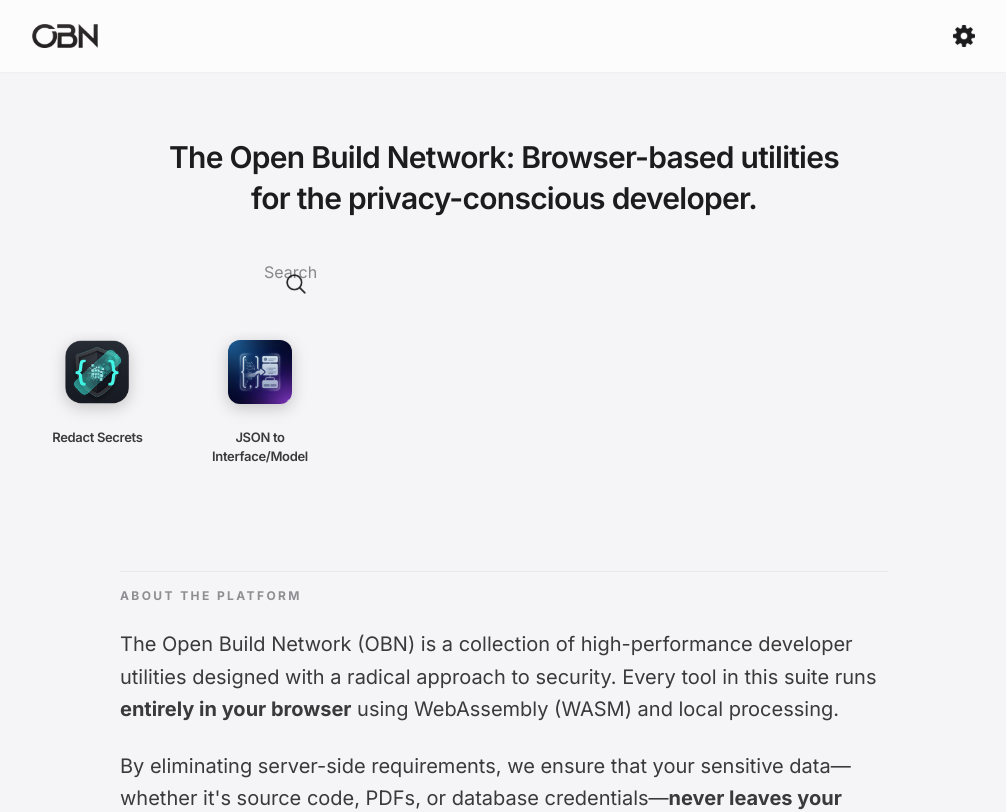
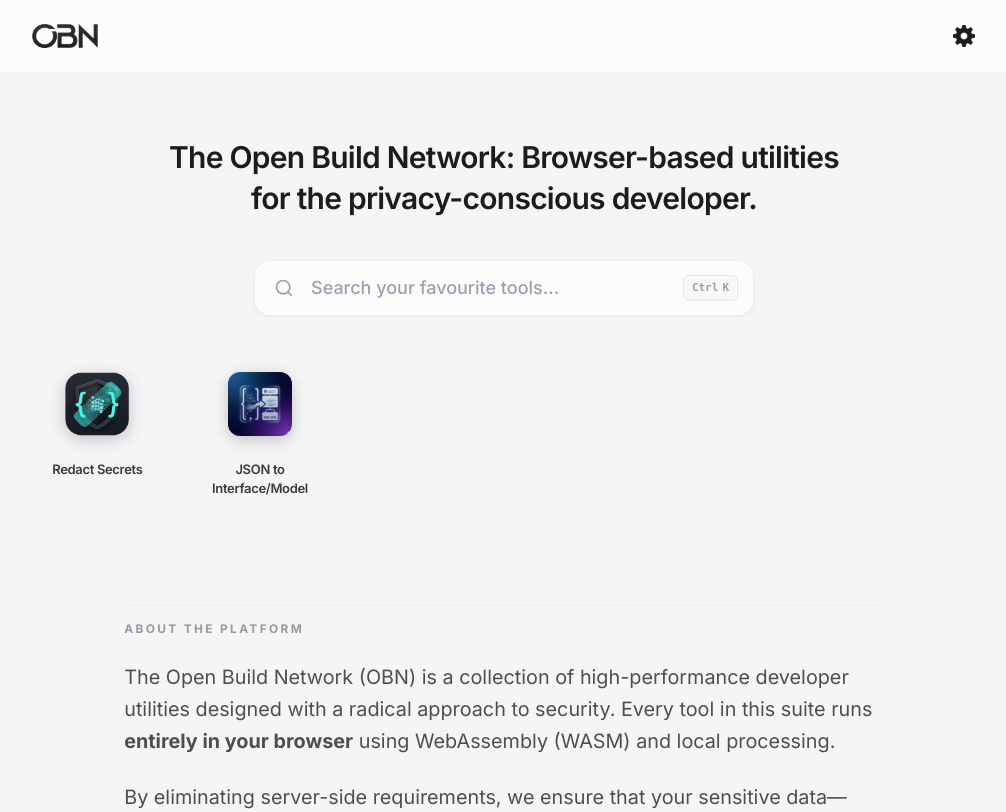
Before and after one commit to openbuildnetwork/toolbase, a Next.js app: page / in a window 1280 px wide. Shown: the top 812 px of the page, without its empty margins (136-1142 px from the left). Built offline with nearby package versions, Linux system fonts and the light colour scheme.

Commit message:
fix : searchbar disruption, add outline none for Hintmanager, removed css propreties from global css

```diff
--- a/src/app/globals.css
+++ b/src/app/globals.css
@@ -187,4 +187,5 @@
     @apply bg-white/50 backdrop-blur-md border border-black/5 rounded-xl transition-all duration-300;
     @apply focus:bg-white focus:border-primary/30 focus:ring-4 focus:ring-primary/10;
   }
+
 }
--- a/src/app/tools/redact-secrets/page.tsx
+++ b/src/app/tools/redact-secrets/page.tsx
@@ -10,7 +10,6 @@ import {
     Settings2,
     FileText,
     Activity,
-    Lock,
     ShieldCheck,
     AlertCircle,
     Upload
@@ -20,7 +19,6 @@ import { cn } from "@/lib/utils";
 import { Button } from "@/components/ui/Button";
 import { Card } from "@/components/ui/Card";
 import { Textarea } from "@/components/ui/Textarea";
-import { Switch } from "@/components/ui/Switch";
 import { Label } from "@/components/ui/Label";
 import { HintManager } from "@/components/ui/HintManager";
 import {
--- a/src/components/ui/HintManager.tsx
+++ b/src/components/ui/HintManager.tsx
@@ -79,7 +79,7 @@ export const HintManager: React.FC<HintManagerProps> = ({
                             }
                         }}
                         placeholder={placeholder}
-                        className="w-full bg-transparent border-none focus:ring-0 text-sm font-medium p-0 ml-1 text-gray-700 placeholder:text-gray-300"
+                        className="w-full bg-transparent border-none outline-none focus:ring-0 text-sm font-medium p-0 ml-1 text-gray-700 placeholder:text-gray-300"
                     />
                     {inputValue && (
                         <button
--- a/src/components/ui/SearchBar.tsx
+++ b/src/components/ui/SearchBar.tsx
@@ -1,4 +1,6 @@
-import React from 'react';
+import React, { useEffect, useState } from 'react';
+import { Search, Command } from 'lucide-react';
+import { cn } from "@/lib/utils";
 
 interface SearchBarProps {
     value: string;
@@ -6,17 +8,60 @@ interface SearchBarProps {
 }
 
 const SearchBar: React.FC<SearchBarProps> = ({ value, onChange }) => {
+    const [isFocused, setIsFocused] = useState(false);
+    const [isMac, setIsMac] = useState(false);
+
+    useEffect(() => {
+        setIsMac(navigator.platform.toUpperCase().indexOf('MAC') >= 0);
+    }, []);
+
     return (
-        <div className='flex justify-center items-center'>
-            <div className="launchpad-search-container relative sm:w-[50%] w-full">
-                <img className='w-6 h-6 absolute z-50 top-6 left-5 transform -translate-y-1/2' src="/assets/icons/search.svg" alt="" />
+        <div className='flex justify-center items-center w-full px-4'>
+            <div className={cn(
+                "relative sm:w-[500px] w-full group transition-all duration-500 ease-out",
+                isFocused ? "scale-[1.02] -translate-y-1" : "scale-100 translate-y-0"
+            )}>
+                {/* Search Icon */}
+                <div className={cn(
+                    "absolute left-5 top-1/2 -translate-y-1/2 z-10 transition-colors duration-300",
+                    isFocused ? "text-primary/60" : "text-gray-400"
+                )}>
+                    <Search className="w-5 h-5" />
+                </div>
+
+                {/* Input Field */}
                 <input
-                    className="launchpad-search-input"
-                    placeholder="Search"
+                    className={cn(
+                        "w-full h-[56px] pl-14 pr-16 text-lg font-medium outline-none transition-all duration-300",
+                        "bg-white/70 backdrop-blur-xl border border-black/5 rounded-2xl",
+                        "placeholder:text-gray-400 text-gray-900 shadow-xs",
+                        "focus:bg-white focus:border-primary/30 focus:ring-12 focus:ring-primary/10"
+                    )}
+                    placeholder="Search your favourite tools..."
                     type="text"
                     value={value}
                     onChange={(e) => onChange(e.target.value)}
+                    onFocus={() => setIsFocused(true)}
+                    onBlur={() => setIsFocused(false)}
                 />
+
+                {/* Shortcut Hint */}
+                <div className={cn(
+                    "absolute right-4 top-1/2 -translate-y-1/2 flex items-center gap-1 px-2 py-1 rounded-md bg-gray-100/50 border border-gray-200 transition-opacity duration-300 pointer-events-none",
+                    isFocused ? "opacity-0" : "opacity-100 sm:flex hidden"
+                )}>
+                    {isMac ? (
+                        <>
+                            <Command className="w-3 h-3 text-gray-400" />
+                            <span className="text-[11px] font-bold text-gray-400 font-mono">K</span>
+                        </>
+                    ) : (
+                        <>
+                            <span className="text-[11px] font-bold text-gray-400 font-mono">Ctrl</span>
+                            <span className="text-[11px] font-bold text-gray-400 font-mono">K</span>
+                        </>
+                    )}
+                </div>
             </div>
         </div>
     );
```
